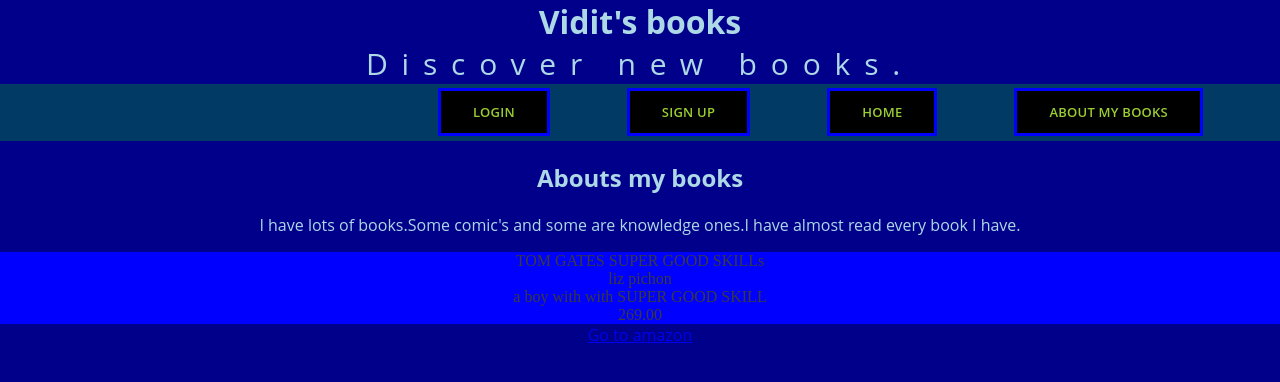
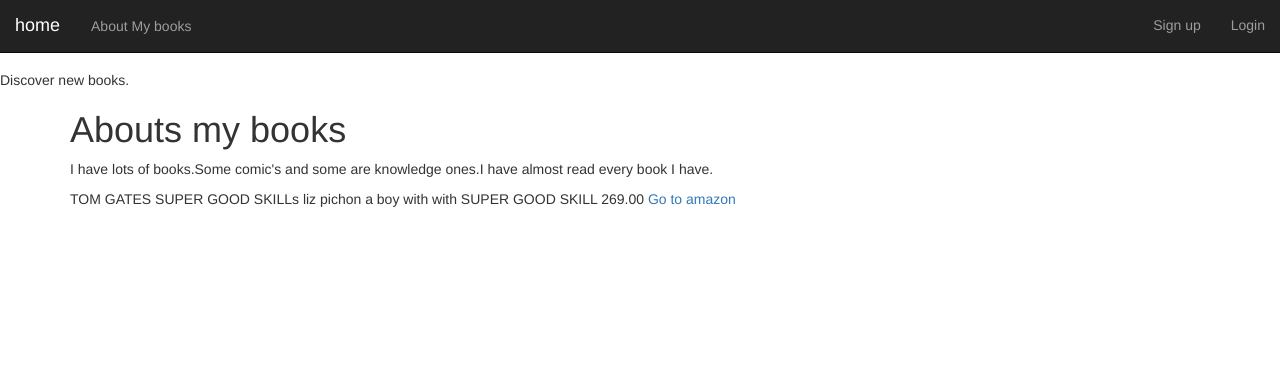
Before and after one commit to vedcoder/mylib2, a Flask app: page /books in a window 1280 px wide. Shown: the top 382 px of the page. Run offline with Flask 2, Linux system fonts and the light colour scheme; data comes from the database, SQL or seed files in the repository; some libraries are stand-ins or nearby versions.

Commit message:
botstrap added

```diff
--- a/static/css/hero.css
+++ /dev/null
@@ -1,11 +0,0 @@
-.hero-section .section-content {
-  position: relative;
-  top: 100px;
-}
-
-.hero-section .section-content h2 {
-  font-size: 40px;
-}
-
-.hero-section .section-content .btn-primary {
-  margin-right: 10px;
--- a/static/css/main.css
+++ /dev/null
@@ -1,86 +0,0 @@
-html, body, h1 {
-  margin: 0;
-  padding: 0;
-  text-align: center;
-  background-color: darkblue;
-  color: lightblue;
-}
-
-body {
-  font-family: 'Open Sans', sans-serif;
-}
-
-.discover{
-
-  font-size: 30px;
-  letter-spacing: 13.8px;
-  text-align: center;
-  color: lightblue;
-}
-.welcome{
-  float: right;
-  font-size:18px;
-  letter-spacing:-1.2px;
-  text-align: center;
-  color: lightblue;
-  margin-left: 9px;
-
-}
-
-nav {
-  background-color: #003A65;
-  height: 57px;
-}
-
-nav ul {
-  float: right;
-}
-
-nav ul li {
-  float: right;
-  list-style-type: none;
-  padding-right: 77px;
-}
-
-nav ul li a {
-  font-family: fantasy;
-  color: mediumspringgreen;
-}
-
-.btn {
-  background-color: black;
-  border: 3px solid blue;
-  color: yellowgreen;
-  font-family: 'Open Sans', sans-serif;
-  font-size: 13px;
-  font-weight: 600;
-  letter-spacing: 0.23px;
-  padding: 12px 32px;
-  text-align: center;
-  text-decoration: none;
-  text-transform: uppercase;
-}
-
-.header {
-  width: 1000px;
-  margin: 0 auto;
-}
-
-.section-form {
-  color: #3a3a3a;
-  float: left;
-  width: 340px;
-  margin-left: 480px;
-}
-
-.book {
-  color: #3a3a3a;
-  background-color: blue;
-  font-family: 'cursive','fantasy';
-}
-
-.book   {
-  color: #3a3a3a;
-  background-color: blue;
-  font-family: 'cursive','fantasy';
-}
--- a/static/css/signup.css
+++ b/static/css/signup.css
@@ -2,14 +2,13 @@
  * Sign up
  */
 
-.signup-section .section-content h2 {
-  font-size: 30px;
-}
+.section-form {
+   color: #3a3a3a;
+   float: left;
+   width: 340px;
+   margin-left: 480px;
+ }
 
-.signup-section .section-content {
-  position: relative;
-  top: 53px;
-}
 
 .form-group {
   margin-bottom: 20px;
--- a/templates/books.html
+++ b/templates/books.html
@@ -3,31 +3,23 @@
 {% block content %}
   <div class="container">
 
-    <h2>Abouts my books</h2>
+    <h1>Abouts my books</h1>
     <p>I have lots of books.Some comic's and some are knowledge ones.I have almost read every book I have.</p>
     <div class="allbooks">
       {% for book in books %}
         <div class="book">
           <p1>{{ book.name }}</p1>
-        </div>
 
 
-        <div class="book">
           <p2>{{ book.author }}</p2>
-        </div>
 
 
-        <div class="book">
           <p3>{{ book.story }}</p3>
-        </div>
 
 
-        <div class="book">
           <p4>{{ book.price }}</p4>
-        </div>
 
 
-        <div class="boo">
           <a href="{{ book.link }}" target="_blank">Go to amazon </a>
         </div>
 
--- a/templates/index.html
+++ b/templates/index.html
@@ -1,3 +1,6 @@
 {% extends "layout.html" %}
 {% block content %}
+<div class="container">
+  <h1>My home</h1>
+</div>
 {% endblock %}
--- a/templates/layout.html
+++ b/templates/layout.html
@@ -1,35 +1,45 @@
 <!DOCTYPE html>
 <html>
   <head>
-    <link href="{{ url_for('static', filename='css/main.css') }}" rel="stylesheet">
     <link href="{{ url_for('static', filename='css/signup.css') }}" rel="stylesheet">
-    <link href="{{ url_for('static', filename='css/hero.css') }}" rel="stylesheet">
+    <link rel="stylesheet" href="https://maxcdn.bootstrapcdn.com/bootstrap/3.3.7/css/bootstrap.min.css">
+    <script src="https://ajax.googleapis.com/ajax/libs/jquery/3.1.1/jquery.min.js"></script>
+    <script src="https://maxcdn.bootstrapcdn.com/bootstrap/3.3.7/js/bootstrap.min.js"></script>
+    <meta name="viewport" content="width=device-width, initial-scale=1">
   </head>
   <body>
     <header>
-        <h1 class="title">Vidit's books</h1>
+        <h1>Vidit's books</h1>
     </header>
-    <div class="sub-header">
-      <span class="discover">Discover new books.</span>
+    <div>
+      <span>Discover new books.</span>
       {% if session['email']%}
-        <span class="welcome">{{session['fname']}} {{session['lname']}}</span>
-        <span class="welcome">Welcome</span>
+        <span>{{session['fname']}} {{session['lname']}}</span>
+        <span>Welcome</span>
       {% endif %}
 
     </div>
-    <nav>
-      <ul>
+    <nav class="navbar navbar-inverse navbar-fixed-top">
+      <div class="container-fluid">
+        <div class="navbar-header">
+          <a class="navbar-brand" href="{{ url_for('index') }}">home</a>
+        </div>
+
+        <ul class="nav navbar-nav">
           <li><a href="{{ url_for('books') }}" class="btn">About My books</a></li>
-        <li><a href="{{ url_for('index') }}" class="btn">Home</a></li>
+        </ul>
+        <ul class="nav navbar-nav navbar-right">
           {% if session['email'] %}
             <li><a href="/logout" class="btn">Logout</a></li>
-          <li><a href="{{ url_for('account') }}" class="btn">My account</a></li>
-          <li><a href="{{ url_for('newbook') }}" class="btn">add book</a></li>
+            <li><a href="{{ url_for('account') }}">My account</a></li>
+            <li><a href="{{ url_for('newbook') }}">Add book</a></li>
           {% else %}
-          <li><a href="{{ url_for('signup') }}" class="btn">Sign up</a></li>
-          <li><a href="{{ url_for('login') }}" class="btn">Login</a></li>
+             <li><a href="{{ url_for('signup') }}">Sign up</a></li>
+             <li><a href="{{ url_for('login') }}">Login</a></li>
           {% endif %}
         </ul>
+      </div>
+
     </nav>
     {% block content %}
     {% endblock %}
--- a/templates/login.html
+++ b/templates/login.html
@@ -1,8 +1,7 @@
 {% extends "layout.html" %}
 
 {% block content %}
-  <main class="container signup-section">
-    <h3>Log in</h3>
+    <h1>Log in</h1>
     <div class="section-form">
 
 
@@ -33,5 +32,4 @@
 
       </form>
     </div>
-  </main>
 {% endblock %}
--- a/templates/newbook.html
+++ b/templates/newbook.html
@@ -1,7 +1,6 @@
 {% extends "layout.html" %}
 {% block content %}
-<main class="container signup-section">
-  <h3>Insert a book</h3>
+  <h1>Insert a book</h1>
   <div class="section-form">
     <form method="POST" action="/newbook">
       {{ form.hidden_tag() }}
@@ -67,5 +66,4 @@
       {{ form.submit(class="btn-primary") }}
     </form>
   </div>
-</main>
 {% endblock %}
--- a/templates/signup.html
+++ b/templates/signup.html
@@ -1,8 +1,7 @@
 {% extends "layout.html" %}
 
 {% block content %}
-  <main class="container signup-section">
-    <h3>Create an account</h3>
+    <h1>Create an account</h1>
     <div class="section-form">
       <form method="POST" action="/signup">
         {{ form.hidden_tag() }}
@@ -57,5 +56,4 @@
         {{ form.submit(class="btn-primary") }}
       </form>
     </div>
-  </main>
 {% endblock %}
```
Also changed, not shown: templates/account.html (+4 -5 lines). Lines whose indentation alone changed are shown as unchanged.
